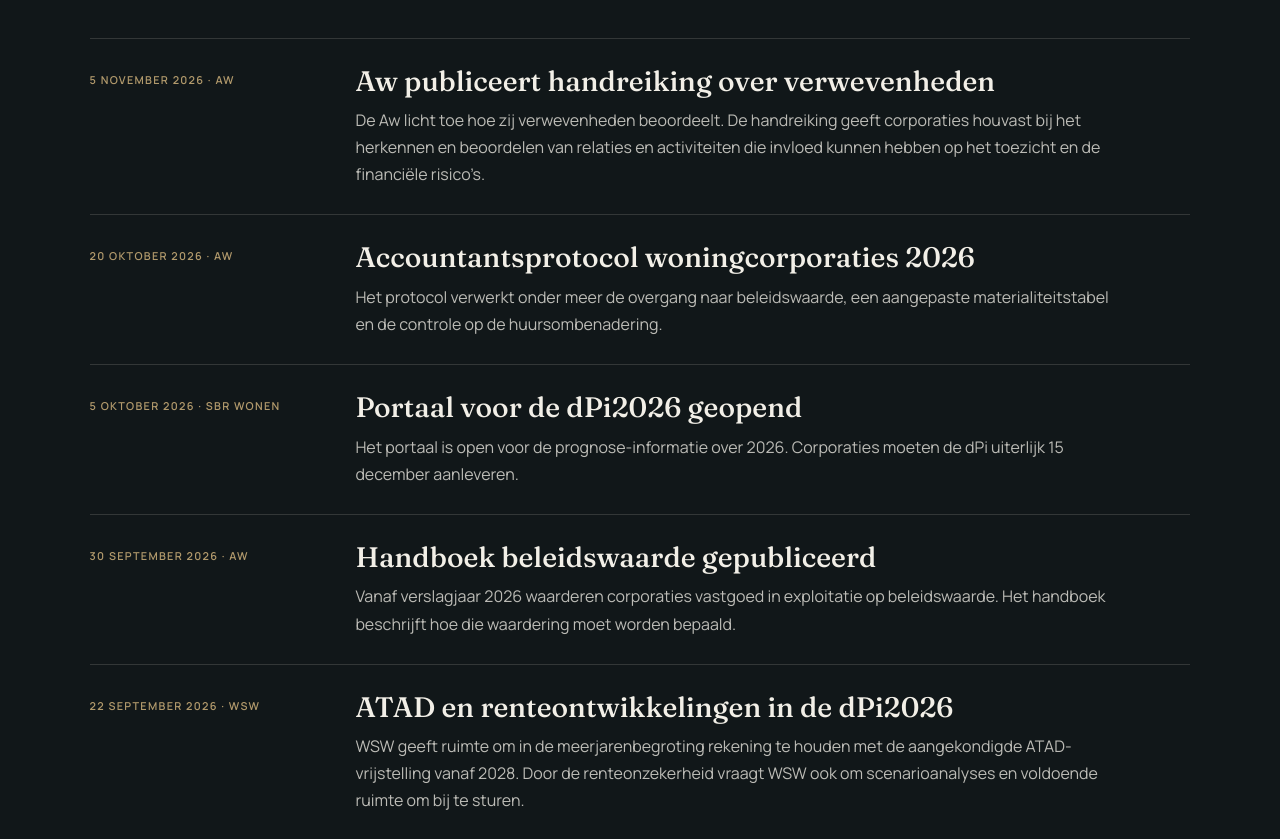
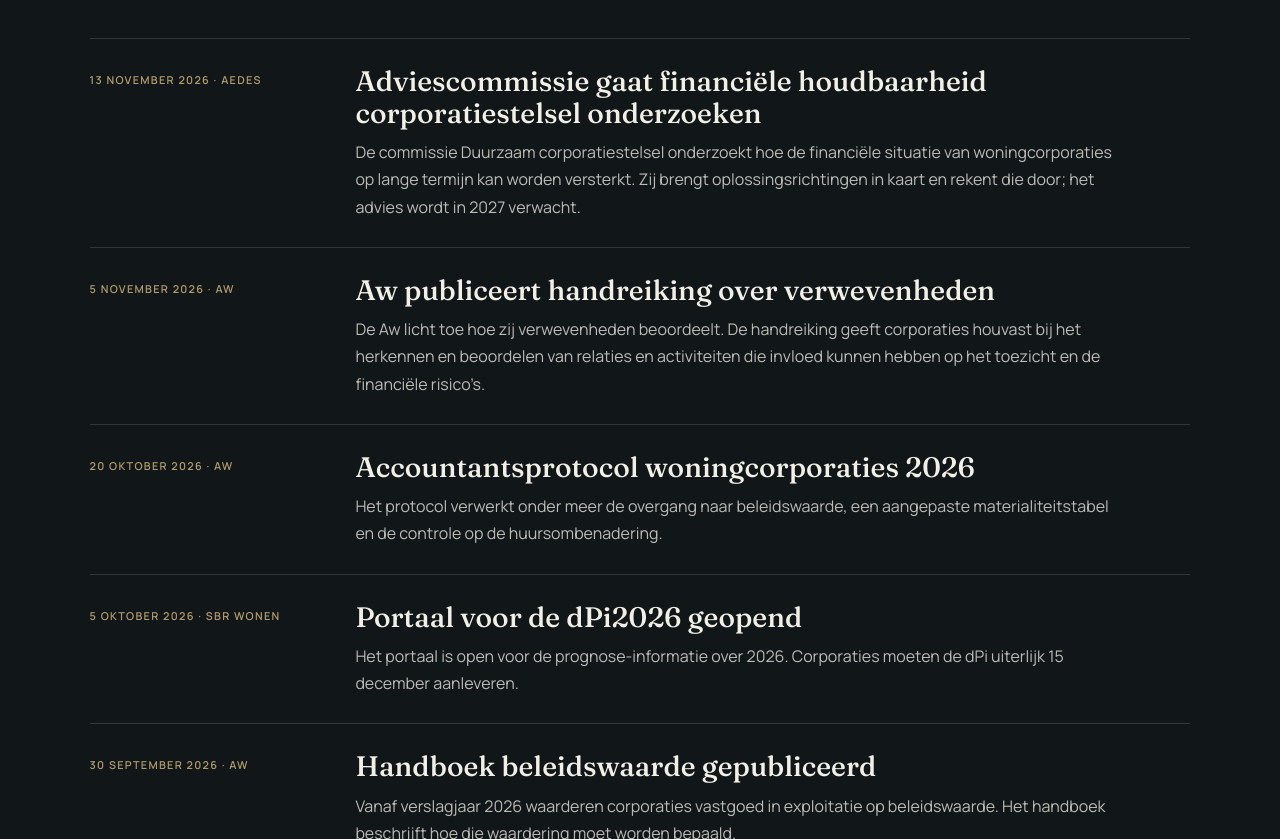
Before and after one commit to RicardoPotters/potters_finance_site, a plain HTML site: page index.html in a window 1280 px wide. Shown: the part 2284-3123 px from the top of the page. Drawn offline with Linux system fonts and the light colour scheme.

Commit message:
Add Aedes financial sustainability commission news

```diff
--- a/index.html
+++ b/index.html
@@ -112,6 +112,14 @@
         </div>
 
         <div class="news-list">
+          <article class="news-item">
+            <p class="news-meta">13 november 2026 · Aedes</p>
+            <div>
+              <h3><a href="https://aedes.nl/financieel-stelsel/adviescommissie-financiering-woningcorporaties-van-start" target="_blank" rel="noreferrer">Adviescommissie gaat financiële houdbaarheid corporatiestelsel onderzoeken</a></h3>
+              <p>De commissie Duurzaam corporatiestelsel onderzoekt hoe de financiële situatie van woningcorporaties op lange termijn kan worden versterkt. Zij brengt oplossingsrichtingen in kaart en rekent die door; het advies wordt in 2027 verwacht.</p>
+            </div>
+          </article>
+
           <article class="news-item">
             <p class="news-meta">5 november 2026 · Aw</p>
             <div>
```
